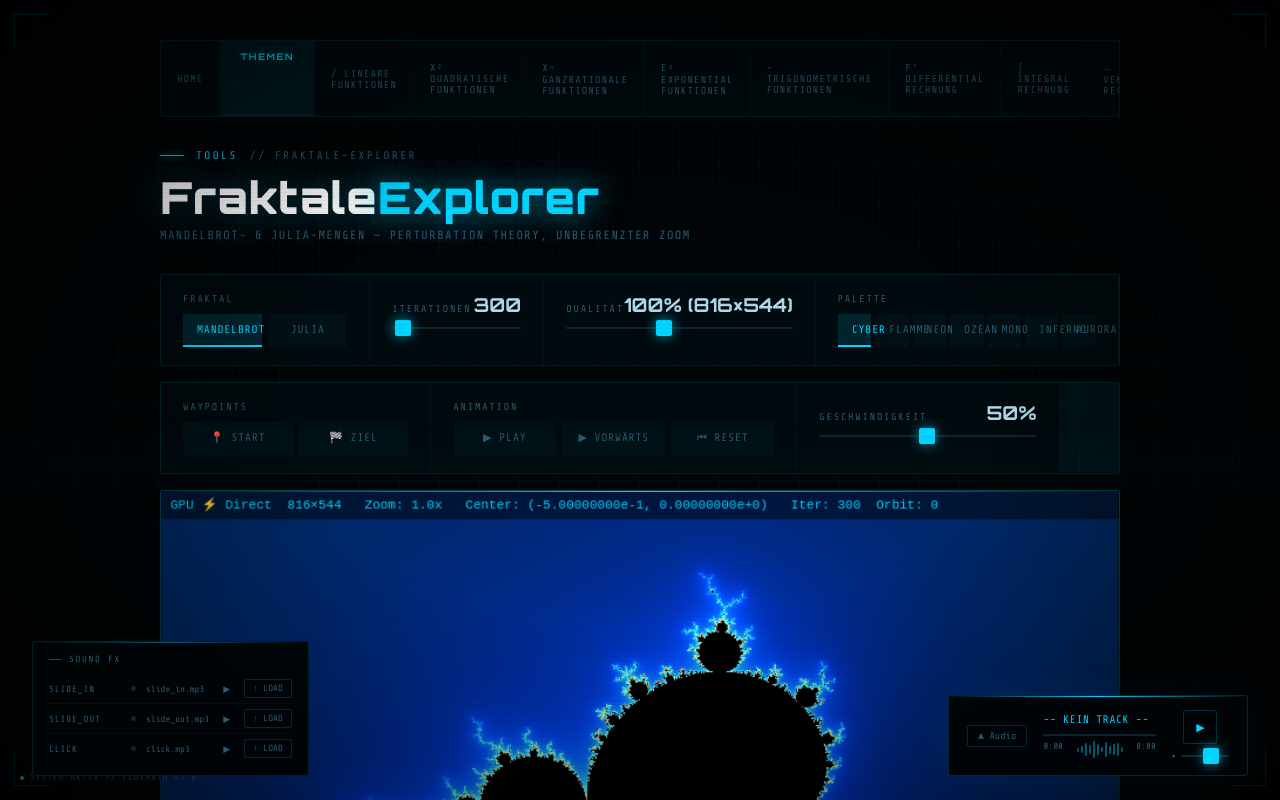
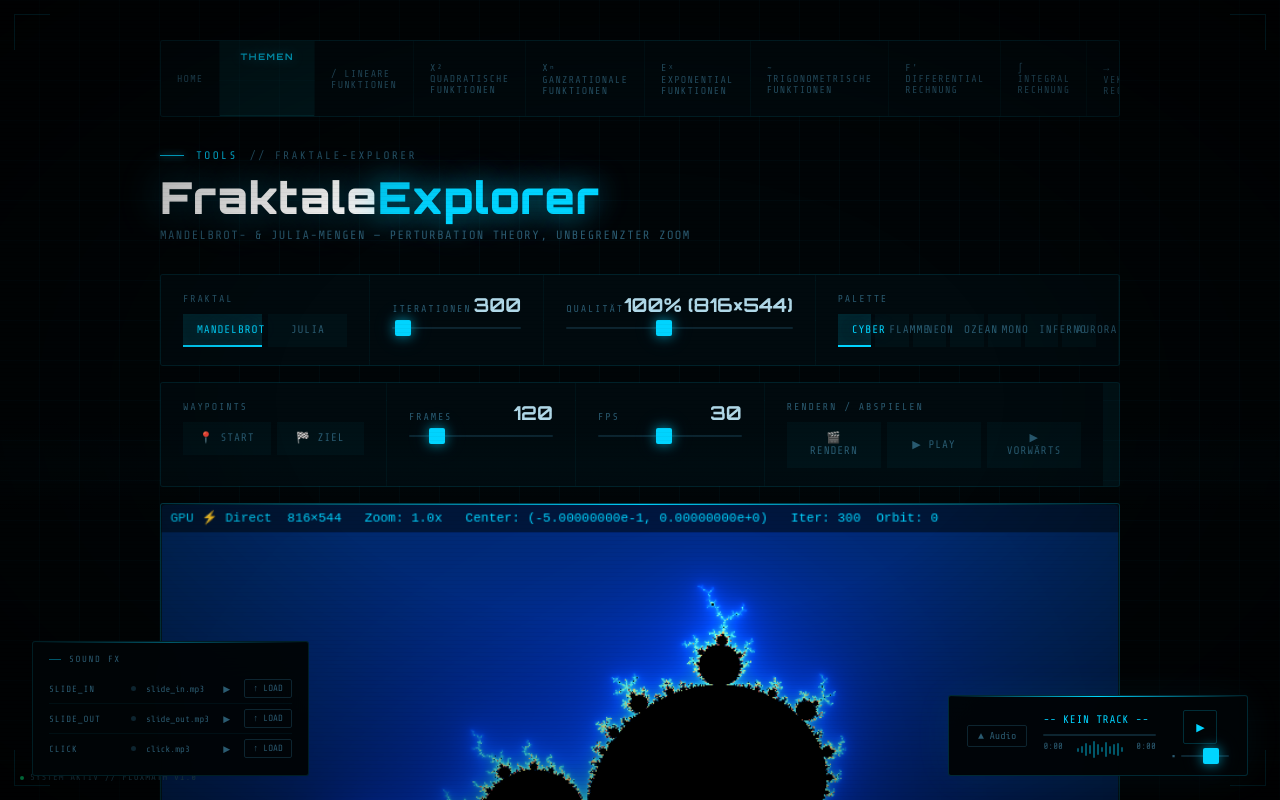
Before and after one commit to mpue/fluxmath, a React app: page /topic/fraktale-explorer in a window 1280 px wide. Shown: the top 800 px of the page. Built offline with nearby package versions, Linux system fonts and the light colour scheme.

Commit message:
Fraktals

```diff
--- a/src/topics/tools/FraktaleExplorer/FraktaleExplorer.tsx
+++ b/src/topics/tools/FraktaleExplorer/FraktaleExplorer.tsx
@@ -425,11 +425,16 @@ export const FraktaleExplorer: React.FC = () => {
   interface Waypoint { re: bigint; im: bigint; zoom: number; }
   const [startWP, setStartWP] = useState<Waypoint | null>(null);
   const [endWP, setEndWP] = useState<Waypoint | null>(null);
-  const [animSpeed, setAnimSpeed] = useState(50);  // 1-100
-  const [animPlaying, setAnimPlaying] = useState(false);
+  const [animSpeed, setAnimSpeed] = useState(30); // FPS playback
+  const [animFrameCount, setAnimFrameCount] = useState(120);
   const [animReverse, setAnimReverse] = useState(false);
-  const animT = useRef(0);           // progress 0..1
-  const animRaf = useRef(0);
+
+  // Offline render state
+  const [renderProgress, setRenderProgress] = useState(-1); // -1=idle, 0..100=rendering
+  const framesRef = useRef<ImageBitmap[]>([]);
+  const [playIdx, setPlayIdx] = useState(-1); // -1=not playing
+  const playRaf = useRef(0);
+  const renderAbort = useRef(false);
 
   // Track display size
   useEffect(() => {
@@ -539,45 +544,127 @@ export const FraktaleExplorer: React.FC = () => {
 
   useEffect(() => { render(); }, [render]);
 
-  // Animation loop
+  // Offline render: pre-compute all frames
+  const renderOffline = useCallback(async () => {
+    if (!startWP || !endWP || !glRef.current) return;
+    const g = glRef.current;
+    const { gl, uniforms } = g;
+    const cvs = canvasRef.current!;
+    const w = cvs.width, h = cvs.height;
+    const isMandel = fracArr === 'mandelbrot';
+    const total = animFrameCount;
+
+    // Free old frames
+    framesRef.current.forEach(f => f.close());
+    framesRef.current = [];
+    setPlayIdx(-1);
+    renderAbort.current = false;
+    setRenderProgress(0);
+
+    const logZoomA = Math.log(startWP.zoom);
+    const logZoomB = Math.log(endWP.zoom);
+
+    for (let f = 0; f < total; f++) {
+      if (renderAbort.current) { setRenderProgress(-1); return; }
+
+      const t = total <= 1 ? 0 : f / (total - 1);
+      const s = t * t * (3 - 2 * t); // smoothstep
+
+      const zoom = Math.exp(logZoomA + (logZoomB - logZoomA) * s);
+
+      // Interpolate center in BigInt precision to avoid float64 collapse at deep zoom
+      // lerp(a, b, s) = a + (b - a) * s, where s is represented as fixed-point
+      const sFP = fpFrom(s);
+      const cRe = fpAdd(startWP.re, fpMul(fpSub(endWP.re, startWP.re), sFP));
+      const cIm = fpAdd(startWP.im, fpMul(fpSub(endWP.im, startWP.im), sFP));
+
+      const pixelSpan = 3 / zoom;
+      const aspect = w / h;
+      const useDirectMode = zoom < DIRECT_THRESHOLD;
+
+      gl.viewport(0, 0, w, h);
+
+      if (useDirectMode) {
+        gl.uniform1i(uniforms.mode, 0);
+        gl.uniform2f(uniforms.center, fpToFloat(cRe), fpToFloat(cIm));
+        gl.uniform2f(uniforms.viewOffset, 0, 0);
+      } else {
+        gl.uniform1i(uniforms.mode, 1);
+        const orbit = computeRefOrbit(
+          cRe, cIm, maxIter, isMandel,
+          isMandel ? undefined : fpFrom(juliaC.re),
+          isMandel ? undefined : fpFrom(juliaC.im),
+        );
+        uploadOrbit(g, orbit);
+        gl.uniform2f(uniforms.center, fpToFloat(cRe), fpToFloat(cIm));
+        gl.uniform2f(uniforms.viewOffset, 0, 0);
+        gl.uniform2f(uniforms.orbitSize, g.orbitTexW, g.orbitTexH);
+        gl.uniform1i(uniforms.refLen, orbit.len);
+      }
+
+      gl.uniform2f(uniforms.resolution, w, h);
+      gl.uniform1f(uniforms.pixelSpan, pixelSpan);
+      gl.uniform1f(uniforms.aspect, aspect);
+      gl.uniform1i(uniforms.maxIter, maxIter);
+      gl.uniform1i(uniforms.fractal, isMandel ? 0 : 1);
+      gl.uniform1i(uniforms.palette, palIdx);
+      gl.uniform2f(uniforms.juliaC, juliaC.re, juliaC.im);
+
+      gl.drawArrays(gl.TRIANGLE_STRIP, 0, 4);
+      gl.finish(); // ensure GPU is done
+
+      // Capture frame
+      const bmp = await createImageBitmap(cvs);
+      framesRef.current.push(bmp);
+
+      setRenderProgress(Math.round(((f + 1) / total) * 100));
+
+      // Yield to UI thread every frame
+      await new Promise(r => setTimeout(r, 0));
+    }
+
+    setRenderProgress(-1);
+  }, [startWP, endWP, animFrameCount, fracArr, maxIter, palIdx, juliaC, canvasSize]);
+
+  // Playback loop
   useEffect(() => {
-    if (!animPlaying || !startWP || !endWP) return;
+    if (playIdx < 0) return;
+    const frames = framesRef.current;
+    if (!frames.length) { setPlayIdx(-1); return; }
+    const cvs = canvasRef.current;
+    if (!cvs) return;
+    const ctx2d = cvs.getContext('2d');
+    // Can't get 2d context if webgl is active — draw via HUD overlay instead
+    const hud = hudRef.current;
+    if (!hud) return;
+    const hCtx = hud.getContext('2d');
+    if (!hCtx) return;
+
+    const interval = 1000 / animSpeed;
+    let idx = animReverse ? frames.length - 1 : 0;
     let last = performance.now();
+
     const step = (now: number) => {
-      const dt = (now - last) / 1000;
-      last = now;
-      // Speed maps 1..100 → duration ~30s..0.5s (log scale)
-      const duration = 30 * Math.pow(0.5 / 30, animSpeed / 100);
-      const inc = dt / duration;
-      animT.current += animReverse ? -inc : inc;
-      if (animT.current >= 1) { animT.current = 1; setAnimPlaying(false); }
-      if (animT.current <= 0) { animT.current = 0; setAnimPlaying(false); }
-      const t = animT.current;
+      if (now - last >= interval) {
+        last = now;
+        hCtx.clearRect(0, 0, hud.width, hud.height);
+        hCtx.drawImage(frames[idx], 0, 0, hud.width, hud.height);
+        // HUD bar
+        hCtx.fillStyle = 'rgba(0,10,20,0.6)';
+        hCtx.fillRect(0, 0, hud.width, 24);
+        hCtx.font = '11px "Share Tech Mono", monospace';
+        hCtx.fillStyle = '#00d4ff';
+        hCtx.textBaseline = 'middle';
+        hCtx.fillText(`▶ Frame ${idx + 1}/${frames.length}  |  ${animSpeed} FPS`, 8, 12);
 
-      // Smooth ease (smoothstep)
-      const s = t * t * (3 - 2 * t);
-
-      // Interpolate zoom logarithmically
-      const logStart = Math.log(startWP.zoom);
-      const logEnd = Math.log(endWP.zoom);
-      zoomRef.current = Math.exp(logStart + (logEnd - logStart) * s);
-
-      // Interpolate center in float64 then convert to BigInt
-      const startRe = fpToFloat(startWP.re);
-      const startIm = fpToFloat(startWP.im);
-      const endRe = fpToFloat(endWP.re);
-      const endIm = fpToFloat(endWP.im);
-      bigCenter.current.re = fpFrom(startRe + (endRe - startRe) * s);
-      bigCenter.current.im = fpFrom(startIm + (endIm - startIm) * s);
-
-      orbitRef.current = null; // force fresh orbit
-      render();
-      kick();
-      if (animPlaying) animRaf.current = requestAnimationFrame(step);
+        if (animReverse) { idx--; if (idx < 0) { setPlayIdx(-1); return; } }
+        else { idx++; if (idx >= frames.length) { setPlayIdx(-1); return; } }
+      }
+      playRaf.current = requestAnimationFrame(step);
     };
-    animRaf.current = requestAnimationFrame(step);
-    return () => cancelAnimationFrame(animRaf.current);
-  }, [animPlaying, animReverse, animSpeed, startWP, endWP, render]);
+    playRaf.current = requestAnimationFrame(step);
+    return () => cancelAnimationFrame(playRaf.current);
+  }, [playIdx, animSpeed, animReverse]);
 
   // Event handlers with BigInt center
   useEffect(() => {
@@ -746,79 +833,89 @@ export const FraktaleExplorer: React.FC = () => {
       </div>
 
       {/* Animation controls */}
-      <div className="controls" style={{ gridTemplateColumns: 'auto auto auto auto' }}>
+      <div className="controls" style={{ gridTemplateColumns: 'auto auto auto auto auto' }}>
         <div className="ctrl">
           <div className="ctrl-header"><span className="ctrl-label">Waypoints</span></div>
           <div style={{ display: 'flex', gap: 6 }}>
             <button className={`tab-btn${startWP ? ' active' : ''}`}
+              disabled={renderProgress >= 0}
               onClick={() => {
                 setStartWP({ re: bigCenter.current.re, im: bigCenter.current.im, zoom: zoomRef.current });
-                setAnimPlaying(false);
-                animT.current = 0;
+                framesRef.current.forEach(f => f.close());
+                framesRef.current = [];
+                setPlayIdx(-1);
               }}>
               📍 Start
             </button>
             <button className={`tab-btn${endWP ? ' active' : ''}`}
+              disabled={renderProgress >= 0}
               onClick={() => {
                 setEndWP({ re: bigCenter.current.re, im: bigCenter.current.im, zoom: zoomRef.current });
-                setAnimPlaying(false);
-                animT.current = 1;
+                framesRef.current.forEach(f => f.close());
+                framesRef.current = [];
+                setPlayIdx(-1);
               }}>
               🏁 Ziel
             </button>
           </div>
         </div>
         <div className="ctrl">
-          <div className="ctrl-header"><span className="ctrl-label">Animation</span></div>
-          <div style={{ display: 'flex', gap: 6 }}>
+          <div className="ctrl-header">
+            <span className="ctrl-label">Frames</span>
+            <span className="ctrl-value">{animFrameCount}</span>
+          </div>
+          <input type="range" min={30} max={600} step={10} value={animFrameCount}
+            disabled={renderProgress >= 0}
+            onChange={e => setAnimFrameCount(+e.target.value)} />
+        </div>
+        <div className="ctrl">
+          <div className="ctrl-header">
+            <span className="ctrl-label">FPS</span>
+            <span className="ctrl-value">{animSpeed}</span>
+          </div>
+          <input type="range" min={5} max={60} step={1} value={animSpeed}
+            onChange={e => setAnimSpeed(+e.target.value)} />
+        </div>
+        <div className="ctrl">
+          <div className="ctrl-header"><span className="ctrl-label">Rendern / Abspielen</span></div>
+          <div style={{ display: 'flex', gap: 6, flexWrap: 'wrap' }}>
+            {renderProgress >= 0 ? (
+              <button className="tab-btn active" onClick={() => { renderAbort.current = true; }}>
+                ⏹ Abbrechen ({renderProgress}%)
+              </button>
+            ) : (
+              <button className="tab-btn"
+                disabled={!startWP || !endWP}
+                onClick={renderOffline}>
+                🎬 Rendern
+              </button>
+            )}
             <button className="tab-btn"
-              disabled={!startWP || !endWP}
-              onClick={() => {
-                if (!startWP || !endWP) return;
-                if (!animPlaying) {
-                  if (animReverse && animT.current <= 0) animT.current = 1;
-                  if (!animReverse && animT.current >= 1) animT.current = 0;
-                }
-                setAnimPlaying(p => !p);
-              }}>
-              {animPlaying ? '⏸ Pause' : '▶ Play'}
+              disabled={framesRef.current.length === 0 || renderProgress >= 0}
+              onClick={() => setPlayIdx(p => p >= 0 ? -1 : 0)}>
+              {playIdx >= 0 ? '⏸ Stop' : '▶ Play'}
             </button>
             <button className={`tab-btn${animReverse ? ' active' : ''}`}
-              disabled={!startWP || !endWP}
+              disabled={framesRef.current.length === 0}
               onClick={() => setAnimReverse(r => !r)}>
               {animReverse ? '◀ Rückwärts' : '▶ Vorwärts'}
             </button>
-            <button className="tab-btn"
-              disabled={!startWP || !endWP}
-              onClick={() => {
-                setAnimPlaying(false);
-                animT.current = 0;
-                if (startWP) {
-                  bigCenter.current = { re: startWP.re, im: startWP.im };
-                  zoomRef.current = startWP.zoom;
-                  orbitRef.current = null;
-                  kick(); render();
-                }
-              }}>
-              ⏮ Reset
-            </button>
           </div>
         </div>
-        <div className="ctrl">
-          <div className="ctrl-header">
-            <span className="ctrl-label">Geschwindigkeit</span>
-            <span className="ctrl-value">{animSpeed}%</span>
-          </div>
-          <input type="range" min={1} max={100} step={1} value={animSpeed}
-            onChange={e => setAnimSpeed(+e.target.value)} />
-        </div>
-        {(startWP || endWP) && (
+        {(startWP || endWP || framesRef.current.length > 0) && (
           <div className="ctrl">
             <div className="ctrl-header"><span className="ctrl-label">Status</span></div>
             <div style={{ fontSize: 11, fontFamily: '"Share Tech Mono", monospace', color: 'var(--cyan)' }}>
               {startWP && <div>Start: {fmtZoom(startWP.zoom)}</div>}
               {endWP && <div>Ziel: {fmtZoom(endWP.zoom)}</div>}
-              <div>Progress: {(animT.current * 100).toFixed(0)}%</div>
+              {framesRef.current.length > 0 && <div>{framesRef.current.length} Frames bereit</div>}
+              {renderProgress >= 0 && (
+                <div style={{ marginTop: 4 }}>
+                  <div style={{ background: 'rgba(0,212,255,0.15)', borderRadius: 3, height: 6, width: '100%' }}>
+                    <div style={{ background: 'var(--cyan)', borderRadius: 3, height: 6, width: `${renderProgress}%`, transition: 'width 0.2s' }} />
+                  </div>
+                </div>
+              )}
             </div>
           </div>
         )}
```
Also changed, not shown: src/topics/Fraktale/Fraktale.tsx (+38 -3 lines), 1 other file (tests, documents, lock files or other folders).
